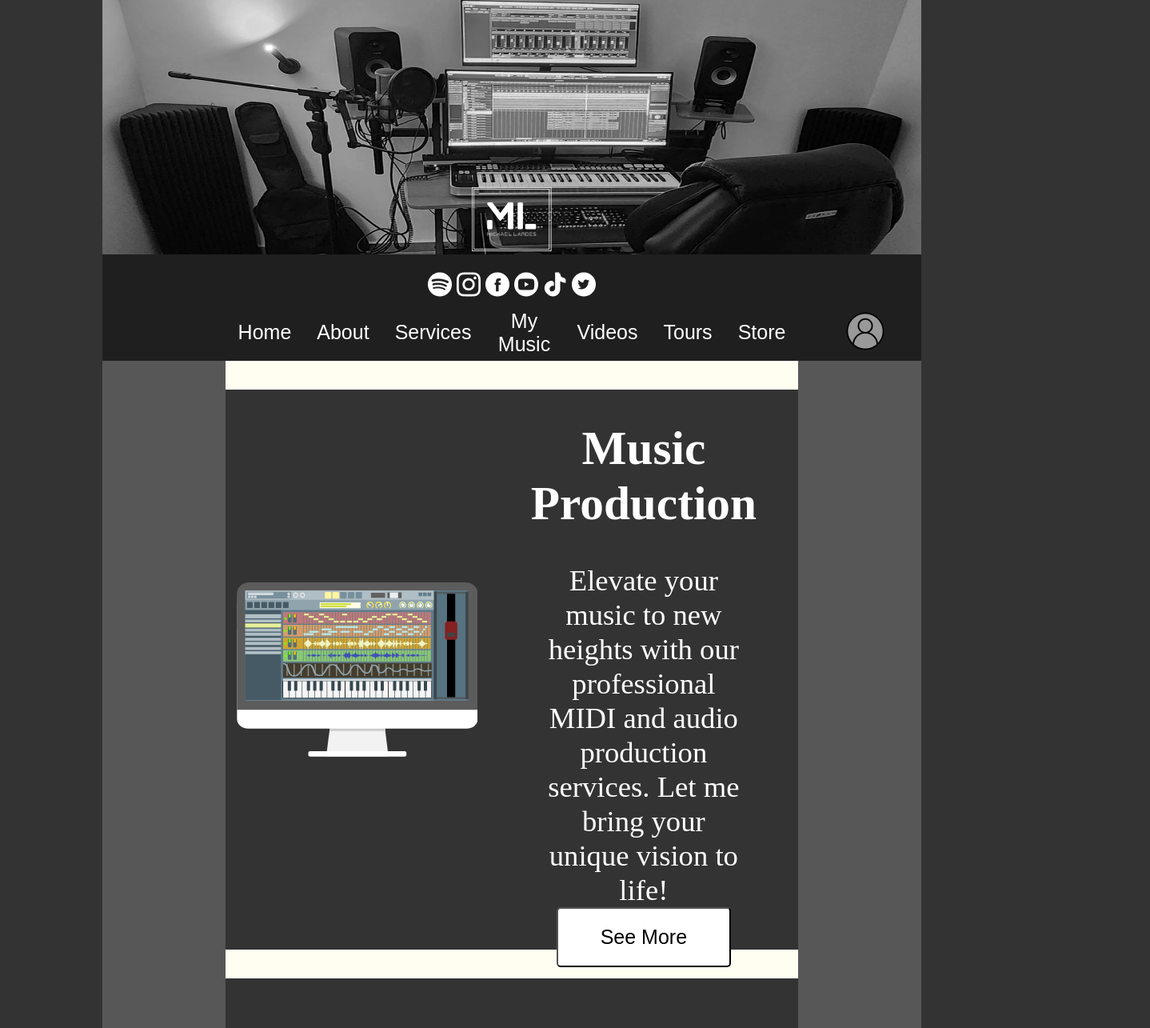
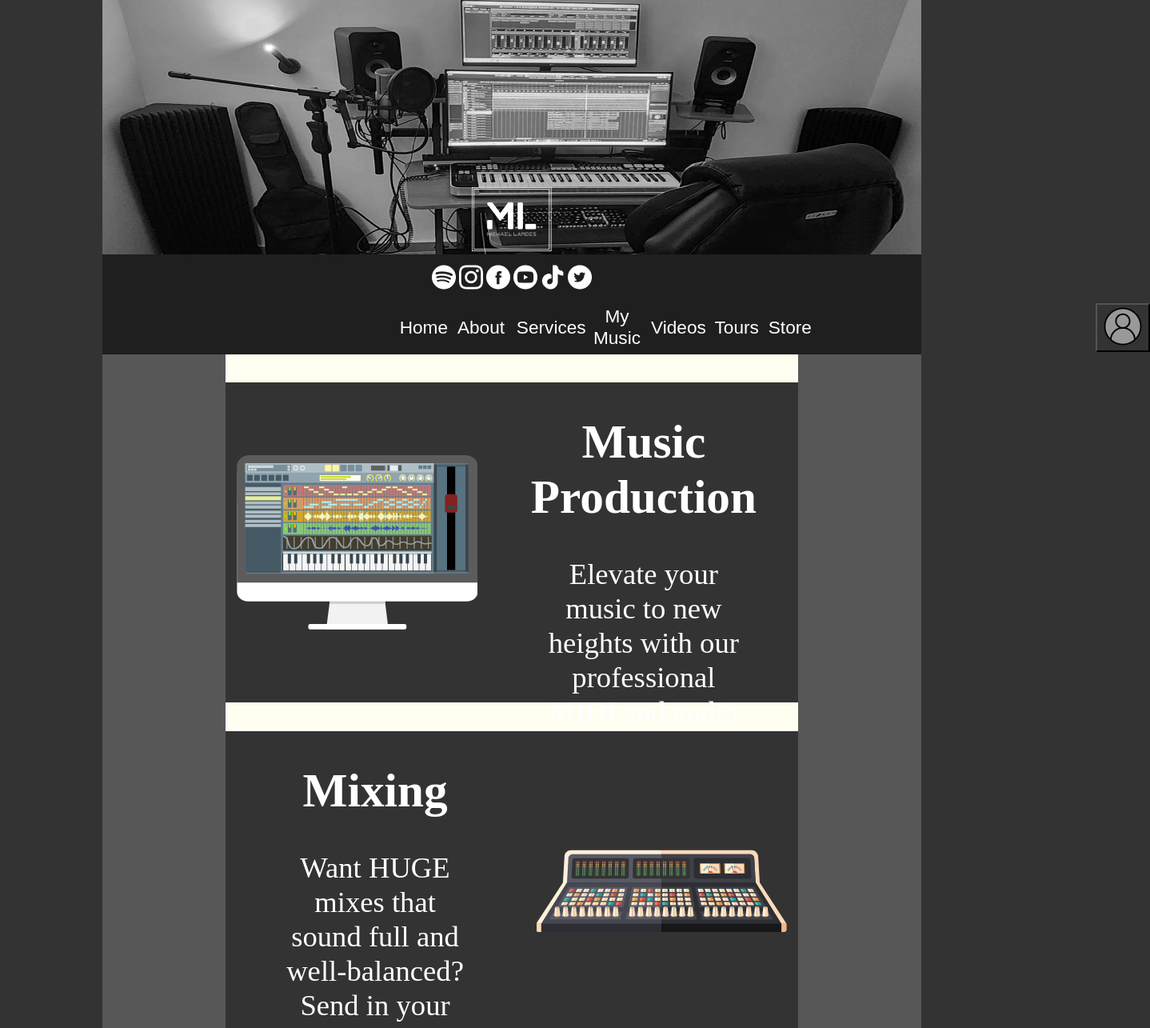
Before and after one commit to MLOfficialOrg/MlandesProj, a React (Vite) app: page /services in a window 1280 px wide. Shown: the top 1285 px of the page at 80% size, 1438 px wide, since content can reach past the window. Built offline with nearby package versions, Linux system fonts and the light colour scheme; no server answers.

Commit message:
Changed all constant to relative units in css

```diff
--- a/src/scss/cards/_productionsDataCard.scss
+++ b/src/scss/cards/_productionsDataCard.scss
@@ -2,7 +2,7 @@
   display: flex;
   flex-direction: column;
   align-items: center;
-  height: 700px;
+  height: 50vh;
   background-color: $secondary-dark;
   margin: 5% 0;
 }
@@ -59,10 +59,9 @@
 
 .production-button {
   position: static;
-  width: 218px;
-  height: 75px;
-  border-radius: 50px;
-  font-size: 25px;
+  width: 6vw;
+  height: 5vh;
+  font-size: $fs-xs;
   color: $dark;
   border-radius: 5px;
   background-color: $light;
--- a/src/scss/forms/_contactUs.scss
+++ b/src/scss/forms/_contactUs.scss
@@ -23,7 +23,7 @@
   justify-content: center;
   align-items: center;
   width: 70%;
-  margin: 40px 0 0;
+  margin: 5% 0 0;
 }
 
 .name-container {
@@ -32,20 +32,20 @@
   justify-content: space-between;
   align-items: flex-start;
   width: 100%;
-  margin: 0.5rem 0;
+  margin: 1% 0;
 }
 
 .naming {
   width: 100%;
   padding: 0;
-  margin: 0.5rem 0;
+  margin: 1% 0;
 }
 
 .naming-error {
   border-color: $error !important;
   width: 100%;
   padding: 0;
-  margin: 0.5rem 0;
+  margin: 1% 0;
 }
 
 .naming-error::placeholder {
@@ -55,14 +55,14 @@
 
 .email {
   width: 97.5%;
-  margin: 0.5rem 0;
+  margin: 1% 0;
   padding: 0;
 }
 
 .email-error {
   border-color: $error !important;
   width: 97.5%;
-  margin: 0.5rem 0;
+  margin: 1% 0;
   padding: 0;
 }
 
@@ -73,35 +73,35 @@
 
 .subject {
   background-color: $light;
-  height: 2.5rem;
+  height: 100%;
   width: 100%;
   border: 1px solid $dark;
   border-radius: 2px;
-  margin: 0.5rem 0;
-  padding: 0 5px;
+  margin: 1% 0;
+  padding: 1%;
 }
 
 .subject-error {
   background-color: $light;
-  height: 2.5rem;
+  height: 2.5vh;
   width: 100%;
   border: 1px solid $error;
   border-radius: 2px;
-  margin: 0.5rem 0;
-  padding: 0 5px;
+  margin: 1% 0;
+  padding: 0 2%;
   color: $error;
 }
 
 .textarea {
   background-color: $light;
-  min-height: 125px;
-  max-height: 500px;
+  min-height: 10vh;
+  max-height: 40vh;
   width: 97.5%;
   border: 1px solid $dark;
   border-radius: 2px;
   resize: vertical;
-  margin: 0.5rem 0;
-  padding: 5px;
+  margin: 1% 0;
+  padding: 2%;
 }
 
 .textarea::placeholder {
@@ -111,14 +111,14 @@
 
 .textarea-error {
   background-color: $light;
-  min-height: 125px;
-  max-height: 500px;
+  min-height: 10vh;
+  max-height: 40vh;
   width: 97.5%;
   border: 1px solid $error;
   border-radius: 2px;
   resize: vertical;
-  margin: 0.5rem 0;
-  padding: 5px;
+  margin: 1% 0;
+  padding: 2%;
 }
 
 .textarea-error::placeholder {
@@ -129,10 +129,10 @@
 .submit {
   background-color: $light;
   color: $dark;
-  height: 35px;
+  height: 3vh;
   width: 30%;
   border: 1px solid $dark;
-  margin: 12px 0;
+  margin: 3% 0;
   cursor: pointer;
 }
 
@@ -150,7 +150,7 @@
   justify-content: center;
   align-items: flex-start;
   width: 100%;
-  margin: 12px 0;
+  margin: 3% 0;
 }
 
 .item-name-container {
@@ -159,13 +159,13 @@
   justify-content: center;
   align-items: flex-start;
   width: 45%;
-  margin: 12px 0;
+  margin: 3% 0;
 }
 
 .close-icon {
   background: transparent;
   align-self: flex-end;
-  border: none !important; /* stylelint-disable-line */
+  border-width: 0;
   font-size: 0;
   cursor: pointer;
   margin: 2%;
@@ -176,10 +176,10 @@
 input[type="text"] {
   /* stylelint-disable-line */
   background-color: $light;
-  height: 35px;
+  height: 2.5vh;
   border: 1px solid $dark;
   border-radius: 2px;
-  padding: 0 5px;
+  padding: 0 2%;
 }
 
 input[type="text"]::placeholder {
--- a/src/scss/layouts/_footer.scss
+++ b/src/scss/layouts/_footer.scss
@@ -16,7 +16,7 @@
   background-color: $primary-dark;
   color: $light;
   width: 90%;
-  padding-right: 0%;
+  padding-right: 0;
 }
 
 .footer-link-row {
@@ -35,10 +35,10 @@
 
 .footer-link {
   background: transparent;
-  border: none !important; /* stylelint-disable-line */
+  border-width: 0;
   color: $light;
-  margin: 5px;
-  font-size: 1.2rem;
+  margin: $sp-xxs;
+  font-size: $fs-xs;
 }
 
 .footer-link:hover {
@@ -47,21 +47,16 @@
 }
 
 .copy-right {
-  font-size: 1.2rem;
+  font-size: $fs-xs;
   margin: 1% 0;
-}
-
-.settings {
-  font-size: 1.2rem;
-  margin: 20px 0 0;
 }
 
 .hidden-footer-button {
   background: transparent;
-  border: none !important; /* stylelint-disable-line */
+  border-width: 0;
   cursor: pointer;
   width: 10%;
   height: 100%;
-  margin: 0%;
-  padding: 0%;
+  margin: 0;
+  padding: 0;
 }
--- a/src/scss/layouts/_header.scss
+++ b/src/scss/layouts/_header.scss
@@ -13,8 +13,8 @@
 
 .hidden-header-button {
   background: transparent;
-  border: none !important; /* stylelint-disable-line */
-  padding: 0%;
+  border-width: 0;
+  padding: 0;
   width: 100%;
   cursor: pointer;
 }
--- a/src/scss/layouts/_layout.scss
+++ b/src/scss/layouts/_layout.scss
@@ -1,4 +1,4 @@
 .main-window {
   background-color: $secondary-light;
-  margin: 0% 10%;
+  margin: 0 10%;
 }
--- a/src/scss/layouts/_navBar.scss
+++ b/src/scss/layouts/_navBar.scss
@@ -1,26 +1,25 @@
 .nav-bar-container {
   display: flex;
   align-items: center;
-  justify-content: center;
-  height: 30px;
-  padding: 10px 0 20px;
-  width: 70%;
+  justify-content: space-between;
+  padding: 0.5% 0;
+  width: 30%;
 }
 
 .hidden-nav-button {
   background: transparent;
   position: absolute;
   margin-left: 69%;
-  border: none !important; /* stylelint-disable-line */
   cursor: pointer;
 }
 
 .tab-item {
   background: transparent;
-  border: none !important; /* stylelint-disable-line */
+  border-width: 0;
   color: $light;
-  margin: 0 10px;
-  font-size: 25px;
+  margin: 0 10%;
+  width: 100%;
+  font-size: $fs-xs;
 }
 
 .tab-item:hover {
@@ -30,9 +29,10 @@
 
 .tab-item-selected {
   background: transparent;
-  border: none !important; /* stylelint-disable-line */
+  border-width: 0;
   color: $primary-nav;
-  margin: 0 10px;
-  font-size: 25px;
+  margin: 0 10%;
+  width: 100%;
+  font-size: $fs-xs;
   -webkit-text-stroke: 1.5px $primary-nav;
 }
--- a/src/scss/layouts/_socialMedia.scss
+++ b/src/scss/layouts/_socialMedia.scss
@@ -2,15 +2,12 @@
   display: flex;
   align-items: center;
   justify-content: center;
-  margin: 20px 0;
-  height: 30px;
+  margin: 1% 0;
   width: 100%;
 }
 
 .social-icon {
   background: transparent;
-  border: none !important; /* stylelint-disable-line */
-  font-size: 0;
   cursor: pointer;
-  margin: 0 3px;
+  margin: 0 0.2%;
 }
--- a/src/scss/pages/_servicePage.scss
+++ b/src/scss/pages/_servicePage.scss
@@ -10,7 +10,7 @@
 .service-header .header {
   color: $primary-light;
   font-size: $h-2;
-  font-weight: 500;
+  font-weight: $fw-medium;
 }
 
 .service-header .logo {
@@ -34,19 +34,19 @@
 .service-content-container .title {
   font-size: $h-3;
   text-align: center;
-  font-weight: 500;
+  font-weight: $fw-medium;
   margin: 0 23%;
 }
 
 .service-content-container .contact-title {
   font-size: $h-3;
-  font-weight: 400;
+  font-weight: $fw-normal;
   margin: 0;
   margin-top: 3%;
 }
 
 .service-content-container .contact-text {
-  font-weight: 400;
+  font-weight: $fw-normal;
   font-size: $fs-base;
   margin-bottom: 3%;
 }
--- a/src/scss/pages/_services.scss
+++ b/src/scss/pages/_services.scss
@@ -2,6 +2,7 @@
   display: flex;
   flex-direction: column;
   justify-content: space-between;
+  align-items: center;
   height: 100%;
   background-color: $primary-light;
 }
@@ -15,10 +16,10 @@
   font-size: $fs-sm;
   line-height: $sp-xxl;
   width: 80%;
-  margin: 1% 10%;
+  margin: 1% 0;
   border: 1px solid $dark;
 }
 
 .feedback-data-container {
-  margin-top: 5%;
+  margin-top: $sp-xl;
 }
```
